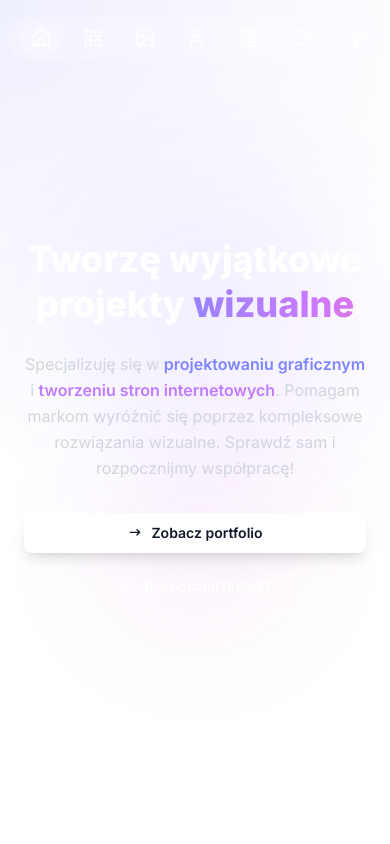
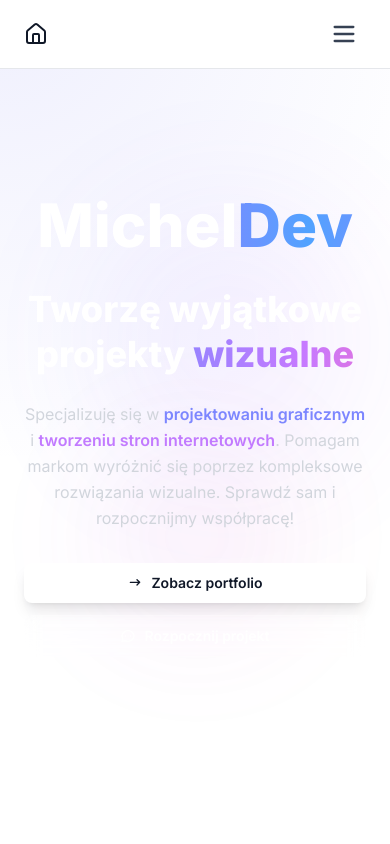
Before and after one commit to Lorexowy/micheldev-portfolio, a Next.js app: page / in a window 390 px wide. Shown: the top 844 px of the page. Built offline with nearby package versions, Linux system fonts and the light colour scheme.

Commit message:
poprawa hero i navbar

```diff
--- a/src/components/Navbar.tsx
+++ b/src/components/Navbar.tsx
@@ -2,25 +2,25 @@
 
 import { useEffect, useState } from "react"
 import Link from "next/link"
-import { Home, User, LayoutGrid, FileText, ImageIcon, Sun, Moon, Mail, type LucideIcon } from "lucide-react"
+import { Home, User, LayoutGrid, FileText, ImageIcon, Sun, Moon, Mail, Menu, X, type LucideIcon } from "lucide-react"
 import { useTheme } from "next-themes"
 import { motion, type Variants } from "framer-motion"
 
-// Zmieniono strukturę linków, aby przechowywać referencje do komponentów ikon
+
 interface NavLink {
   href: string
   label: string
-  Icon: LucideIcon // Zamiast JSX, przechowujemy referencję do komponentu ikony
-  ariaLabel?: string // Dodano opcjonalny ariaLabel
+  Icon: LucideIcon
+  ariaLabel?: string
 }
 
 const links: NavLink[] = [
-  { href: "#", label: "", Icon: Home, ariaLabel: "Strona główna" }, // Dodano ariaLabel
+  { href: "#", label: "", Icon: Home, ariaLabel: "Strona główna" },
   { href: "#uslugi", label: "Usługi", Icon: LayoutGrid, ariaLabel: "Usługi" },
   { href: "#projekty", label: "Projekty", Icon: ImageIcon, ariaLabel: "Projekty" },
   { href: "#o-mnie", label: "O mnie", Icon: User, ariaLabel: "O mnie" },
   { href: "#wspolpraca", label: "Proces", Icon: FileText, ariaLabel: "Proces współpracy" },
-  { href: "#kontakt", label: "Kontakt", Icon: Mail, ariaLabel: "Kontakt" }, // Zmieniono ikonę na Mail
+  { href: "#kontakt", label: "Kontakt", Icon: Mail, ariaLabel: "Kontakt" },
 ]
 
 const navVariants: Variants = {
@@ -36,17 +36,30 @@ const itemVariants: Variants = {
   visible: { opacity: 1, y: 0, transition: { type: "spring", stiffness: 300, damping: 20 } },
 }
 
+
+const mobileMenuOverlayVariants: Variants = {
+  hidden: { opacity: 0, pointerEvents: "none" },
+  visible: { opacity: 1, pointerEvents: "auto", transition: { duration: 0.3 } },
+}
+
+
+const mobileMenuPanelVariants: Variants = {
+  hidden: { x: "100%" },
+  visible: { x: "0%", transition: { type: "spring", stiffness: 300, damping: 30 } },
+}
+
 export default function Navbar() {
   const [scrolled, setScrolled] = useState(false)
   const [hoveredIdx, setHoveredIdx] = useState<number | null>(null)
   const { theme, setTheme } = useTheme()
   const [mounted, setMounted] = useState(false)
-  const [activeHash, setActiveHash] = useState("") // Stan dla aktywnego hasha URL
+  const [activeHash, setActiveHash] = useState("")
+  const [isMobileMenuOpen, setIsMobileMenuOpen] = useState(false)
 
-  // Gdy już na kliencie
+
   useEffect(() => {
     setMounted(true)
-    // Ustawienie początkowego aktywnego hasha
+
     if (typeof window !== "undefined") {
       setActiveHash(window.location.hash)
       const handleHashChange = () => setActiveHash(window.location.hash)
@@ -60,6 +73,18 @@ export default function Navbar() {
     window.addEventListener("scroll", onScroll)
     return () => window.removeEventListener("scroll", onScroll)
   }, [])
+
+
+  useEffect(() => {
+    if (isMobileMenuOpen) {
+      document.body.style.overflow = "hidden"
+    } else {
+      document.body.style.overflow = ""
+    }
+    return () => {
+      document.body.style.overflow = ""
+    }
+  }, [isMobileMenuOpen])
 
   const toggleTheme = () => setTheme(theme === "dark" ? "light" : "dark")
 
@@ -75,11 +100,117 @@ export default function Navbar() {
         </defs>
       </svg>
 
+      {/* Mobile Header (visible on small screens) */}
+      <header
+        className={`
+          lg:hidden fixed inset-x-0 top-0 z-50 flex items-center justify-between px-6 py-3
+          bg-white dark:bg-gray-950 border-b border-gray-200 dark:border-gray-800
+          transition-all duration-300 ease-out
+          ${scrolled ? "shadow-md" : "shadow-none"}
+        `}
+      >
+        <Link
+          href="#"
+          className="flex items-center gap-2 text-lg font-semibold text-gray-900 dark:text-white"
+          aria-label="Strona główna"
+        >
+          <Home size={24} />
+          <span className="sr-only">Strona główna</span>
+        </Link>
+        <button
+          onClick={() => setIsMobileMenuOpen(true)}
+          className="p-2 rounded-md text-gray-700 dark:text-gray-300 hover:bg-gray-100 dark:hover:bg-gray-800 transition-colors"
+          aria-label="Otwórz menu nawigacyjne"
+        >
+          <Menu className="h-7 w-7" />
+        </button>
+
+        {/* Mobile Menu Overlay */}
+        <motion.div
+          initial="hidden"
+          animate={isMobileMenuOpen ? "visible" : "hidden"}
+          variants={mobileMenuOverlayVariants}
+          className="fixed inset-0 bg-black/50 z-40 flex justify-end"
+          onClick={() => setIsMobileMenuOpen(false)} // Close menu when clicking outside
+        >
+          {/* Mobile Menu Panel */}
+          <motion.div
+            initial="hidden"
+            animate={isMobileMenuOpen ? "visible" : "hidden"}
+            variants={mobileMenuPanelVariants}
+            className="w-full max-w-xs sm:max-w-sm bg-white dark:bg-gray-950 h-full shadow-2xl p-6 flex flex-col rounded-l-lg"
+            onClick={(e) => e.stopPropagation()} // Prevent closing when clicking inside the panel
+          >
+            <div className="flex justify-end mb-8">
+              <button
+                onClick={() => setIsMobileMenuOpen(false)}
+                className="p-2 rounded-md text-gray-700 dark:text-gray-300 hover:bg-gray-100 dark:hover:bg-gray-800 transition-colors"
+                aria-label="Zamknij menu nawigacyjne"
+              >
+                <X className="h-7 w-7" />
+              </button>
+            </div>
+            <motion.nav
+              initial="hidden"
+              animate="visible"
+              variants={navVariants} // Reuse navVariants for the mobile menu container
+              className="flex flex-col gap-2 flex-grow"
+            >
+              {links.map((link, idx) => {
+                // Skip the first link if it's just for the home icon in the main navbar
+                if (link.href === "#" && link.label === "") {
+                  return null
+                }
+                const isActive = link.href === activeHash || (link.href === "#" && activeHash === "")
+                return (
+                  <motion.div key={idx} variants={itemVariants}>
+                    <Link
+                      href={link.href}
+                      className={`flex items-center gap-3 px-4 py-3 rounded-lg text-lg font-semibold
+                                  transition-all duration-200 ease-out
+                                  ${
+                                    isActive
+                                      ? "bg-gradient-to-r from-indigo-500 to-purple-500 text-white"
+                                      : "text-gray-800 dark:text-gray-200 hover:bg-gray-100 dark:hover:bg-gray-800"
+                                  }`}
+                      aria-label={link.ariaLabel || link.label || undefined}
+                      onClick={() => setIsMobileMenuOpen(false)}
+                    >
+                      <link.Icon size={22} className={isActive ? "text-white" : "text-gray-600 dark:text-gray-400"} />
+                      <span>{link.label}</span>
+                    </Link>
+                  </motion.div>
+                )
+              })}
+            </motion.nav>
+            <div className="mt-auto pt-6 border-t border-gray-200 dark:border-gray-700">
+              <button
+                onClick={() => {
+                  toggleTheme()
+                  setIsMobileMenuOpen(false)
+                }}
+                className="flex items-center gap-3 px-4 py-3 rounded-lg text-lg font-semibold w-full justify-start
+                           transition-colors hover:bg-gray-100 dark:hover:bg-gray-800 text-gray-800 dark:text-gray-200"
+                aria-label="Przełącz motyw"
+              >
+                {mounted && theme === "dark" ? (
+                  <Sun size={22} className="text-gray-600 dark:text-gray-400" />
+                ) : (
+                  <Moon size={22} className="text-gray-600 dark:text-gray-400" />
+                )}
+                <span>Przełącz motyw</span>
+              </button>
+            </div>
+          </motion.div>
+        </motion.div>
+      </header>
+
+      {/* Desktop Navbar (hidden on small screens) */}
       <motion.nav
         initial="hidden"
         animate="visible"
         variants={navVariants}
-        className="fixed inset-x-0 top-4 flex justify-center z-50 pointer-events-none"
+        className="hidden lg:flex fixed inset-x-0 top-4 justify-center z-50 pointer-events-none"
       >
         <motion.div
           className={`
--- a/src/components/sections/Hero.tsx
+++ b/src/components/sections/Hero.tsx
@@ -82,7 +82,31 @@ export default function Hero() {
         style={{ y: y2 }}
       />
 
+
+
       <motion.div className="relative z-10 w-full lg:w-1/2 max-w-2xl text-center lg:text-left order-1 lg:order-1">
+
+        <motion.div className="mb-6 md:mb-8" variants={item}>
+          <h1 className="text-6xl sm:text-5xl md:text-4xl lg:text-5xl xl:text-8xl font-extrabold text-white leading-tight sm:leading-tight md:leading-tight lg:leading-tight">
+            Michel
+            <motion.span
+              className="relative inline-block text-transparent bg-clip-text bg-gradient-to-r from-indigo-400 via-blue-400 to-indigo-400 bg-[length:200%_200%]"
+              animate={{
+                backgroundPosition: ["0% 50%", "100% 50%", "0% 50%"],
+              }}
+              transition={{ duration: 5, repeat: Number.POSITIVE_INFINITY, ease: "linear" }}
+              whileHover={{ scale: 1.05 }}
+            >
+              Dev
+              <motion.div
+                className="absolute -inset-1 bg-gradient-to-r from-indigo-500/20 to-purple-500/20 rounded-lg blur-lg"
+                animate={{ opacity: [0, 0.5, 0] }}
+                transition={{ duration: 2, repeat: Number.POSITIVE_INFINITY }}
+              />
+            </motion.span>
+          </h1>
+        </motion.div>
+
         <motion.div className="mb-6 md:mb-8" variants={item}>
           <h1 className="text-4xl sm:text-5xl md:text-4xl lg:text-5xl xl:text-6xl font-extrabold text-white leading-tight sm:leading-tight md:leading-tight lg:leading-tight">
             Tworzę wyjątkowe projekty{" "}
```
